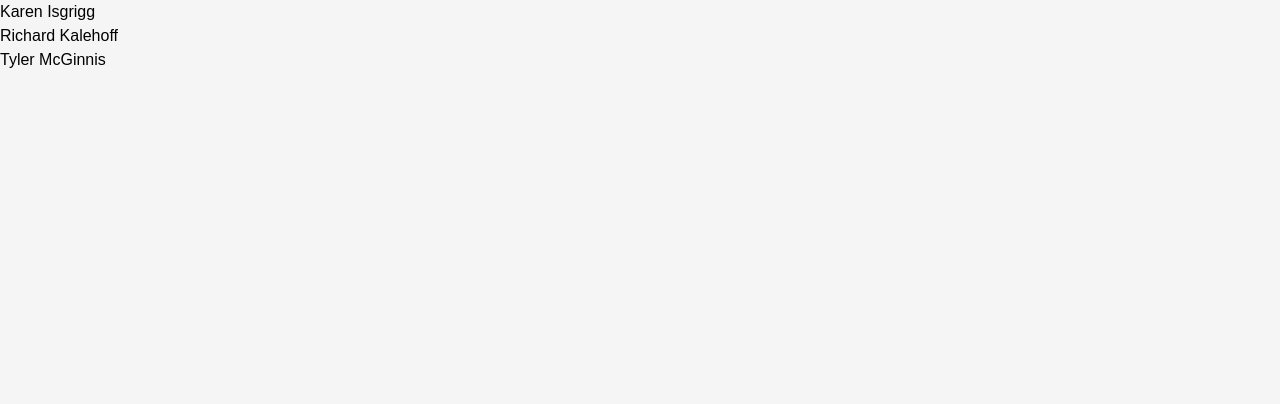
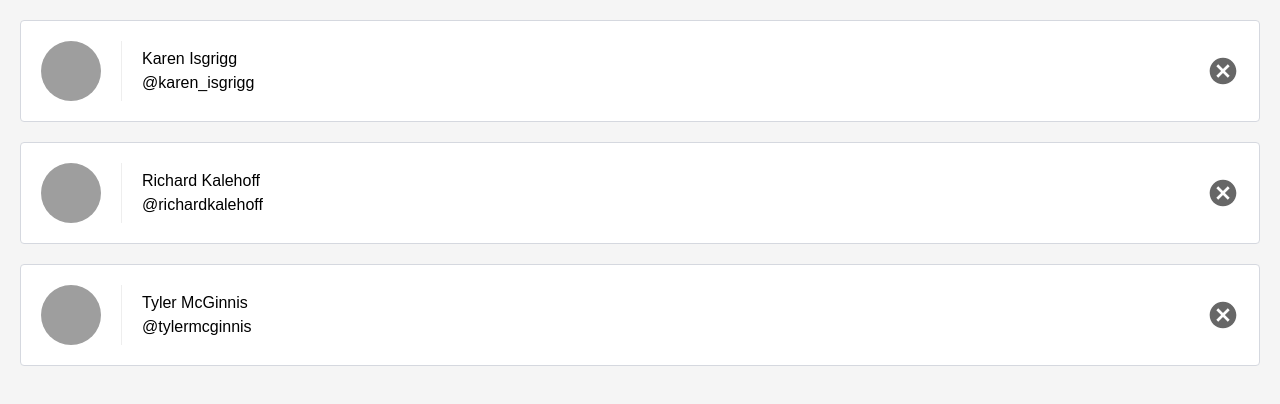
Before and after one commit to RikeshThapa/reactnd-contacts-app, a React (Create React App) app in the folder reactnd-contacts-app/: page / in a window 1280 px wide. Shown: the top 404 px of the page. Built offline with nearby package versions, Linux system fonts and the light colour scheme.

Commit message:
adding bnutton UI and passing in name, avatar and handle in formatted contact list

```diff
--- a/reactnd-contacts-app/src/ListContacts.js
+++ b/reactnd-contacts-app/src/ListContacts.js
@@ -3,15 +3,24 @@
 class ListContacts extends Component {
     render () {
         return (
-            <ul className='contact-list'>
-                {
-                    this.props.contacts.map( contact => (
-                        <li key={ contact.id }>
-                            {contact.name}
+            <ol className='contact-list'>
+                {this.props.contacts.map( contact => (
+                        <li key={ contact.id } className='contact-list-item'>
+                            <div
+                                className='contact-avatar'
+                                style={{
+                                    backgroundImage: `url(${contact.avatarURL})`
+                                }}></div>
+                                <div className='contact-details'>
+                                    <p>{contact.name}</p>
+                                    <p>@{contact.handle}</p>
+                                </div>
+                                <button className='contact-remove'>
+                                    Remove
+                                </button>
                         </li>
-                    ))
-                }
-            </ul>
+                    ))}
+            </ol>
         )
     }
 }
```
